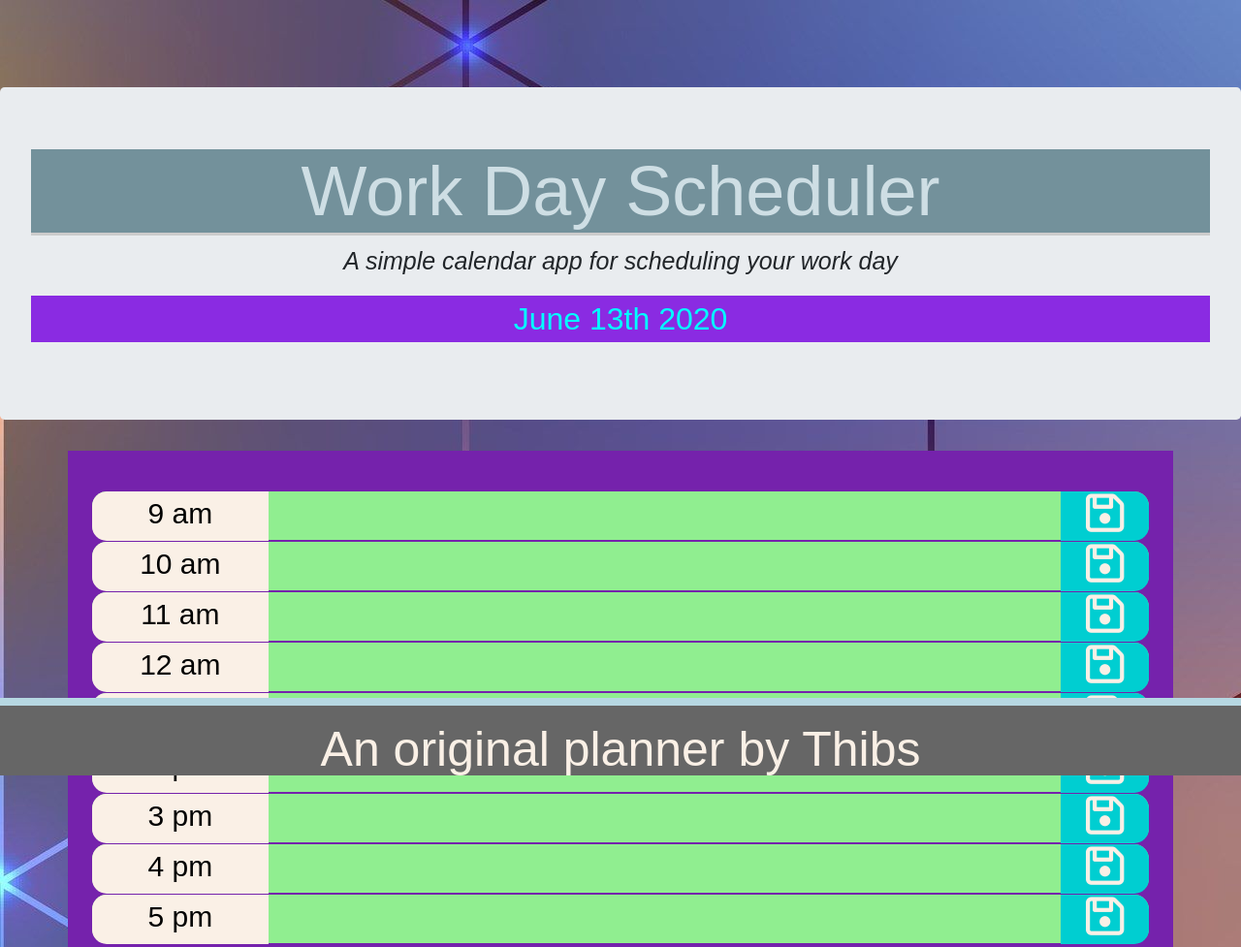
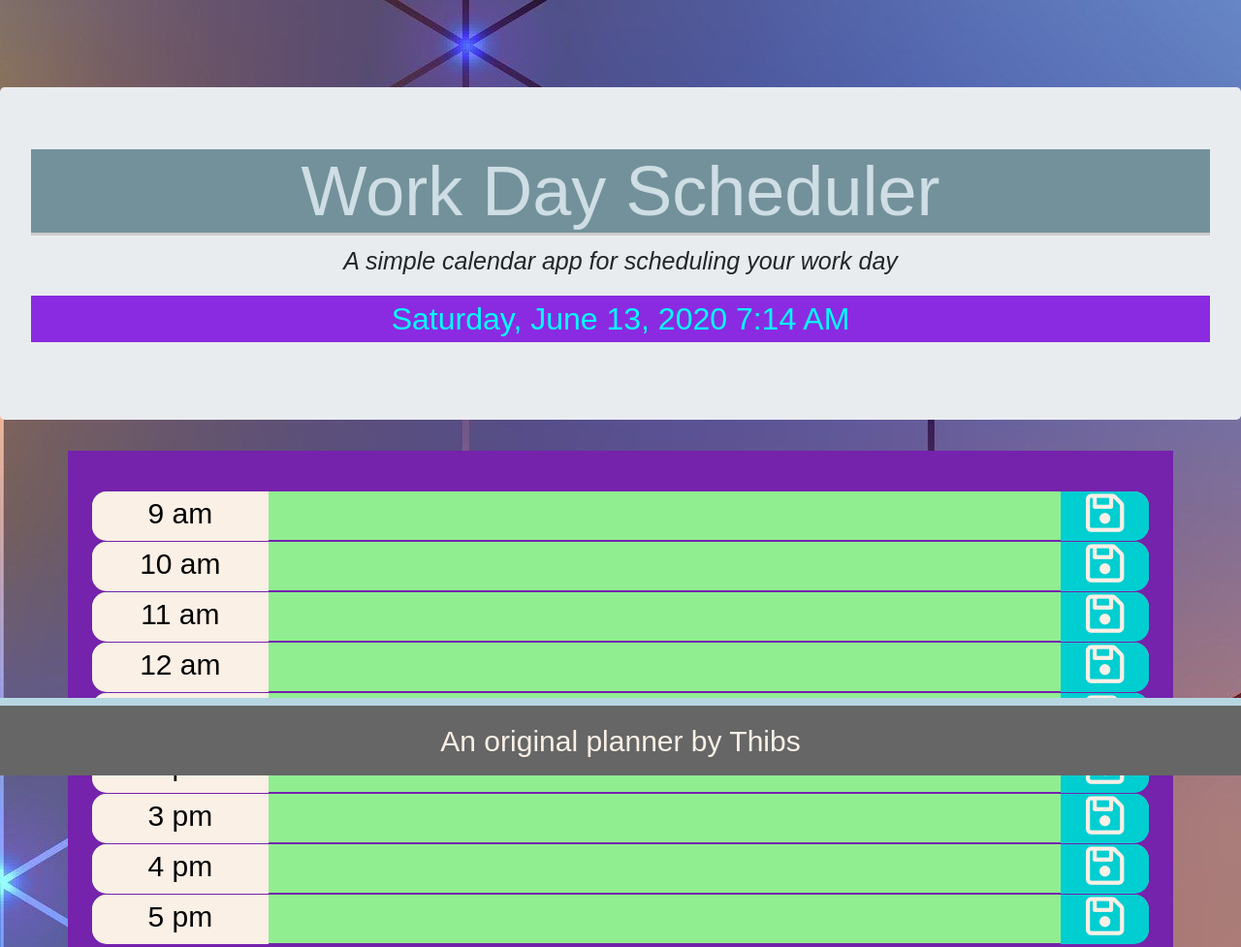
Before and after one commit to ThibsVW/work-day-scheduler, a plain HTML site: page index.html in a window 1280 px wide. Shown: the top 977 px of the page at 97% size. Drawn offline with nearby package versions, Linux system fonts and the light colour scheme.

Commit message:
moment improved

```diff
--- a/Develop/script.js
+++ b/Develop/script.js
@@ -5,7 +5,7 @@ $(document).ready(function() {
   const test = false;
 
   // get times from moment
-    const now = moment().format('MMMM Do YYYY');
+  const now = moment().format('LLLL');
 
   // commented out for test in non-standard hours
   let nowHour24 = moment().format('H');
--- a/Develop/style.css
+++ b/Develop/style.css
@@ -131,7 +131,7 @@ h1 {
   width: 100%;
   text-align: center;
 
-  font-size: 50px;
+  font-size: 30px;
   color:linen;
 }
 
```
Lines whose indentation alone changed are shown as unchanged.
